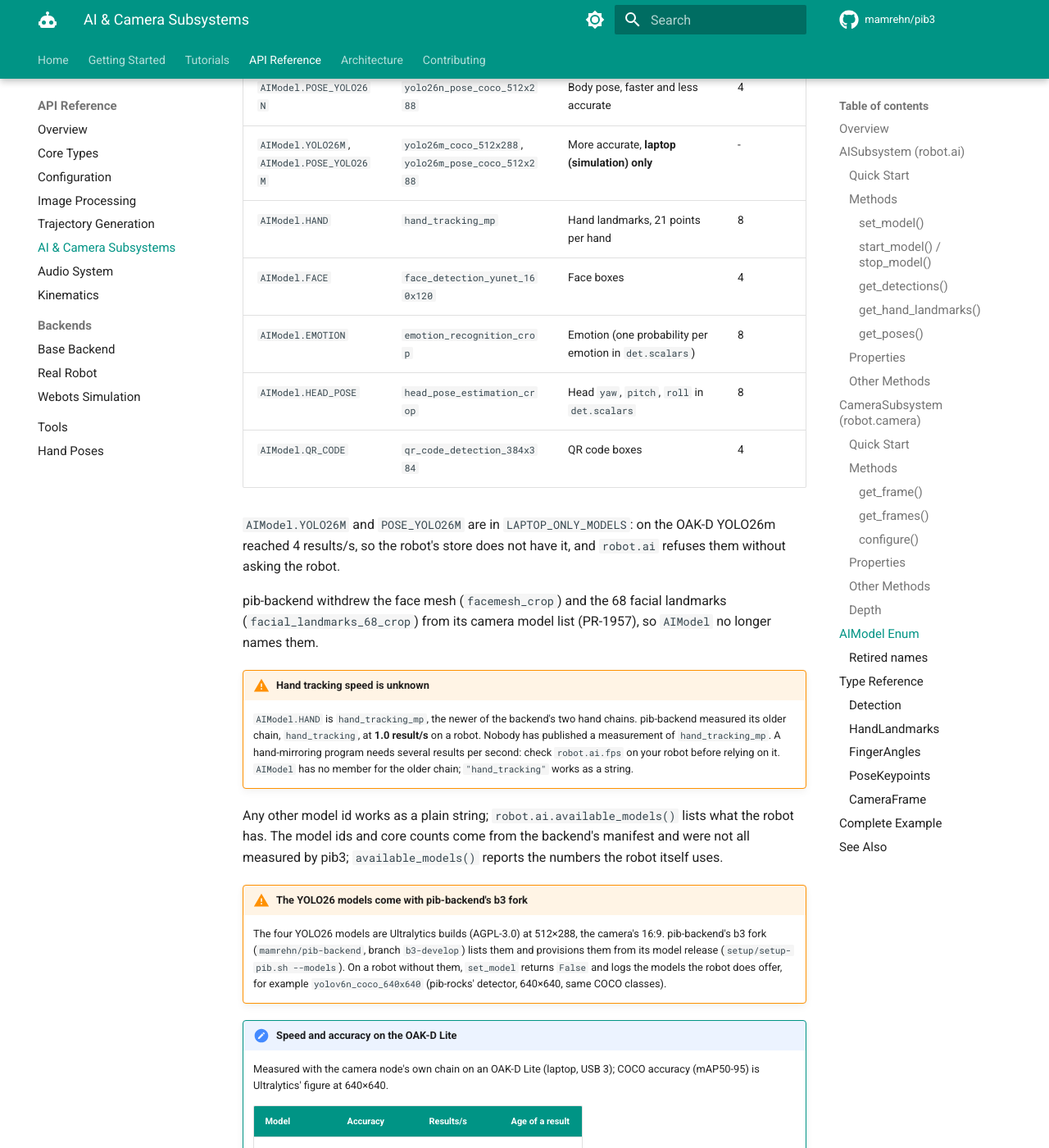
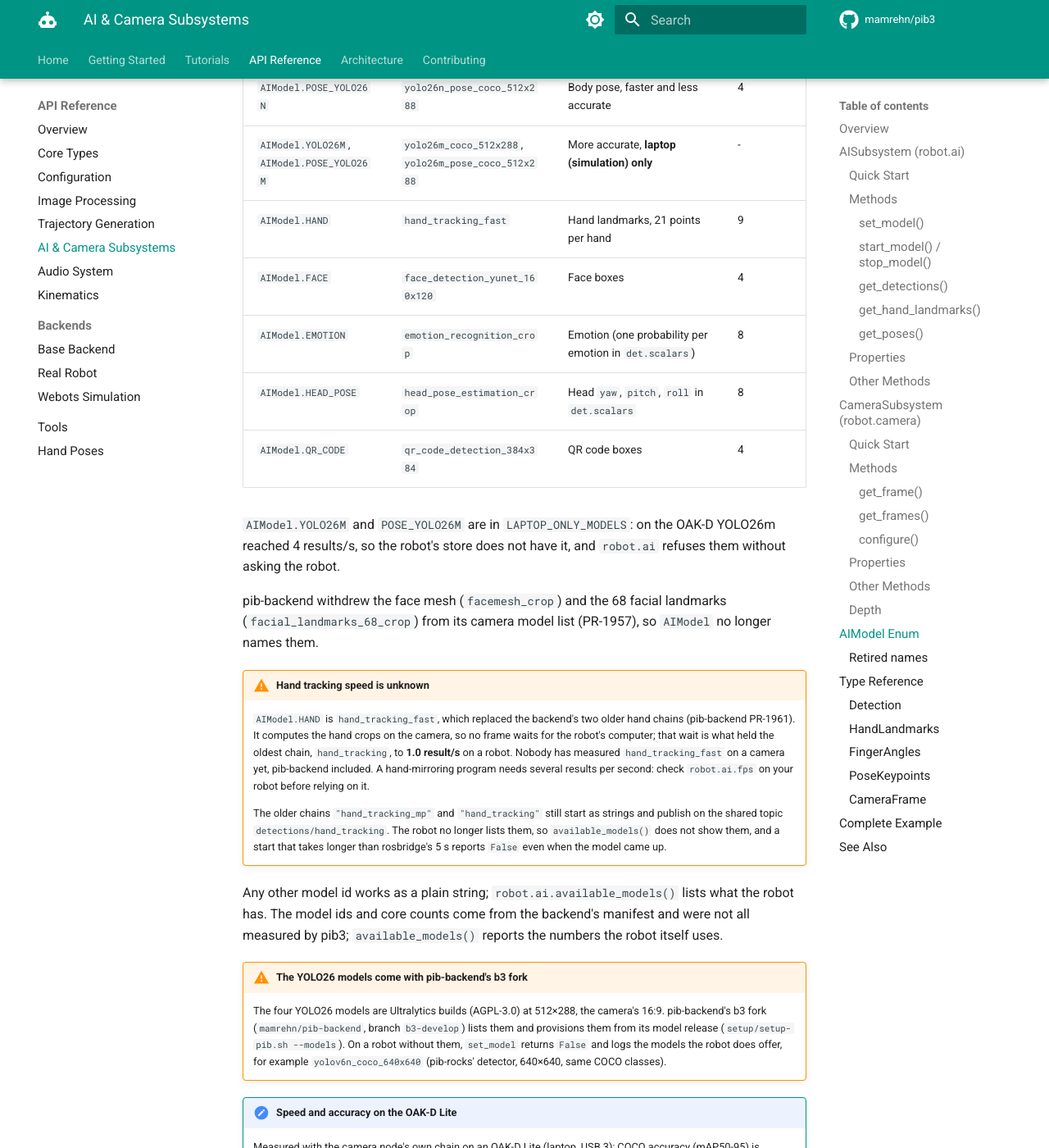
Before and after one commit to mamrehn/pib3, an MkDocs documentation site: the page built from docs/api/ai-camera-subsystems.md, in a window 1280 px wide and 1400 px high, scrolled down 7356 px. Shown: the whole window at 82% size. Built offline with MkDocs 1.6.1 and Material for MkDocs 9.7.7, drawn with Linux system fonts in a browser that asks for light colours; comment, search, counter and statistics services are not loaded; some of the changed text lies outside the part shown.

Commit message:
Use hand_tracking_fast for AIModel.HAND
pib-backend replaced its two hand chains with hand_tracking_fast
(PR-1961), which computes the hand crops on the camera. The robot no
longer lists hand_tracking_mp, so a start that outlasts rosbridge's
timeout could not be confirmed through /list_models any more.

The new model sends the same message on detections/hand_tracking_fast.
hand_tracking_mp still starts as a string, and the simulation still
accepts it.

````diff
--- a/docs/api/ai-camera-subsystems.md
+++ b/docs/api/ai-camera-subsystems.md
@@ -81,7 +81,7 @@ robot.ai.set_model("yolov6n_coco_640x640")  # any id from get_available_ai_model
 
 #### `start_model()` / `stop_model()`
 
-Run several models at once. The camera has 16 processing cores; each model uses a fixed number (`AIModelInfo.shaves`, 4 for the YOLO models, 8 for the hand chain), so two or three models fit together.
+Run several models at once. The camera has 16 processing cores; each model uses a fixed number (`AIModelInfo.shaves`, 4 for the YOLO models, 9 for the hand chain), so two or three models fit together.
 
 ```python
 robot.ai.start_model(AIModel.YOLO26S)
@@ -301,7 +301,7 @@ from pib3 import AIModel
 | `AIModel.POSE_YOLO` (also `POSE_YOLO26S`) | `yolo26s_pose_coco_512x288` | Body pose, 17 COCO keypoints (default) | 4 |
 | `AIModel.POSE_YOLO26N` | `yolo26n_pose_coco_512x288` | Body pose, faster and less accurate | 4 |
 | `AIModel.YOLO26M`, `AIModel.POSE_YOLO26M` | `yolo26m_coco_512x288`, `yolo26m_pose_coco_512x288` | More accurate, **laptop (simulation) only** | - |
-| `AIModel.HAND` | `hand_tracking_mp` | Hand landmarks, 21 points per hand | 8 |
+| `AIModel.HAND` | `hand_tracking_fast` | Hand landmarks, 21 points per hand | 9 |
 | `AIModel.FACE` | `face_detection_yunet_160x120` | Face boxes | 4 |
 | `AIModel.EMOTION` | `emotion_recognition_crop` | Emotion (one probability per emotion in `det.scalars`) | 8 |
 | `AIModel.HEAD_POSE` | `head_pose_estimation_crop` | Head `yaw`, `pitch`, `roll` in `det.scalars` | 8 |
@@ -312,7 +312,9 @@ from pib3 import AIModel
 pib-backend withdrew the face mesh (`facemesh_crop`) and the 68 facial landmarks (`facial_landmarks_68_crop`) from its camera model list (PR-1957), so `AIModel` no longer names them.
 
 !!! warning "Hand tracking speed is unknown"
-    `AIModel.HAND` is `hand_tracking_mp`, the newer of the backend's two hand chains. pib-backend measured its older chain, `hand_tracking`, at **1.0 result/s** on a robot. Nobody has published a measurement of `hand_tracking_mp`. A hand-mirroring program needs several results per second: check `robot.ai.fps` on your robot before relying on it. `AIModel` has no member for the older chain; `"hand_tracking"` works as a string.
+    `AIModel.HAND` is `hand_tracking_fast`, which replaced the backend's two older hand chains (pib-backend PR-1961). It computes the hand crops on the camera, so no frame waits for the robot's computer; that wait is what held the oldest chain, `hand_tracking`, to **1.0 result/s** on a robot. Nobody has measured `hand_tracking_fast` on a camera yet, pib-backend included. A hand-mirroring program needs several results per second: check `robot.ai.fps` on your robot before relying on it.
+
+    The older chains `"hand_tracking_mp"` and `"hand_tracking"` still start as strings and publish on the shared topic `detections/hand_tracking`. The robot no longer lists them, so `available_models()` does not show them, and a start that takes longer than rosbridge's 5 s reports `False` even when the model came up.
 
 Any other model id works as a plain string; `robot.ai.available_models()` lists what the robot has. The model ids and core counts come from the backend's manifest and were not all measured by pib3; `available_models()` reports the numbers the robot itself uses.
 
````
Also changed, not shown: CHANGELOG.md (+9 -2 lines), 6 other files.
